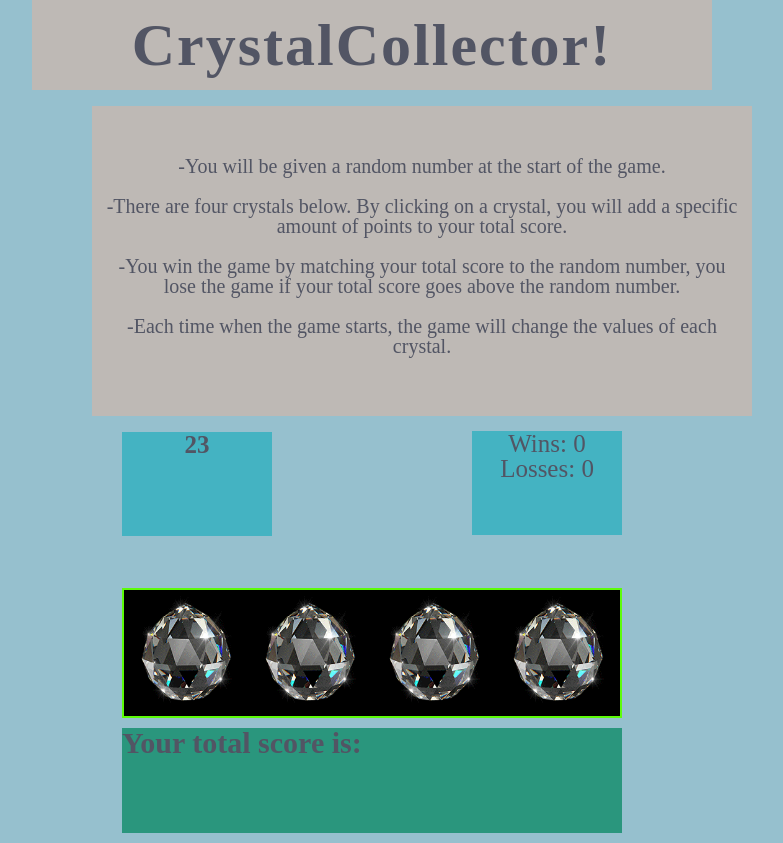
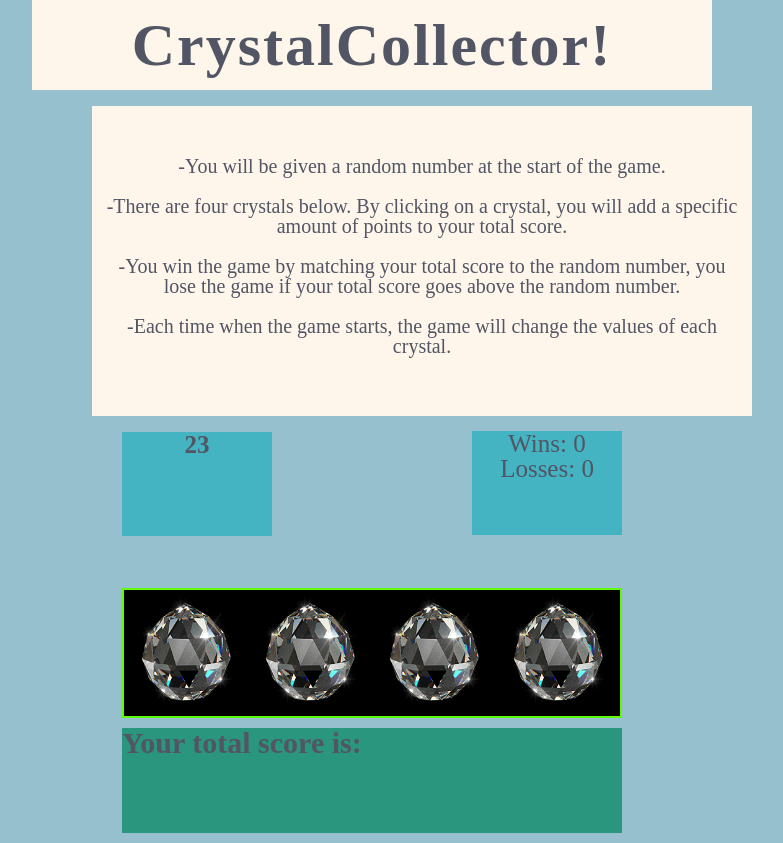
Before and after one commit to BernadettVLopiccolo/week-4-game, a plain HTML site: page index.html in a window 1280 px wide. Shown: the whole page, without its empty margins (268-1051 px from the left). Drawn offline with nearby package versions, Linux system fonts and the light colour scheme.

Commit message:
changed backround for header and section

```diff
--- a/assets/css/style.css
+++ b/assets/css/style.css
@@ -8,7 +8,7 @@ header {
     font-weight: bold;
 	font-size: 60px;
 	color: #525564;
-	background-color: #BEB9B5;
+	background-color: #FEF6EB;
 	text-align: center;
 	letter-spacing: 2px;
 	padding: 15px;
@@ -18,7 +18,7 @@ header {
 }
 
 section {
-    background-color: #BEB9B5;
+    background-color: #FEF6EB;
     font-size: 20px;
     padding: 10px;
     width: 50%;
```
